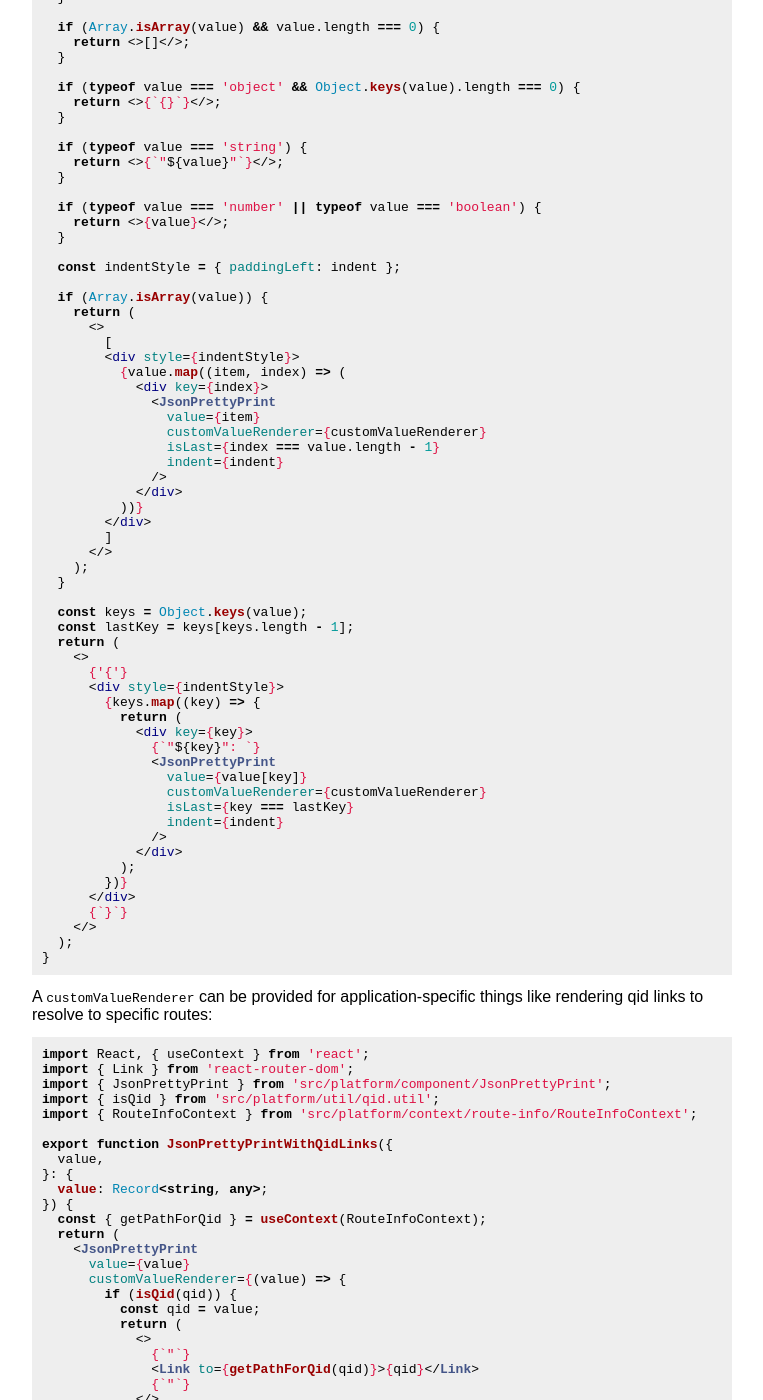
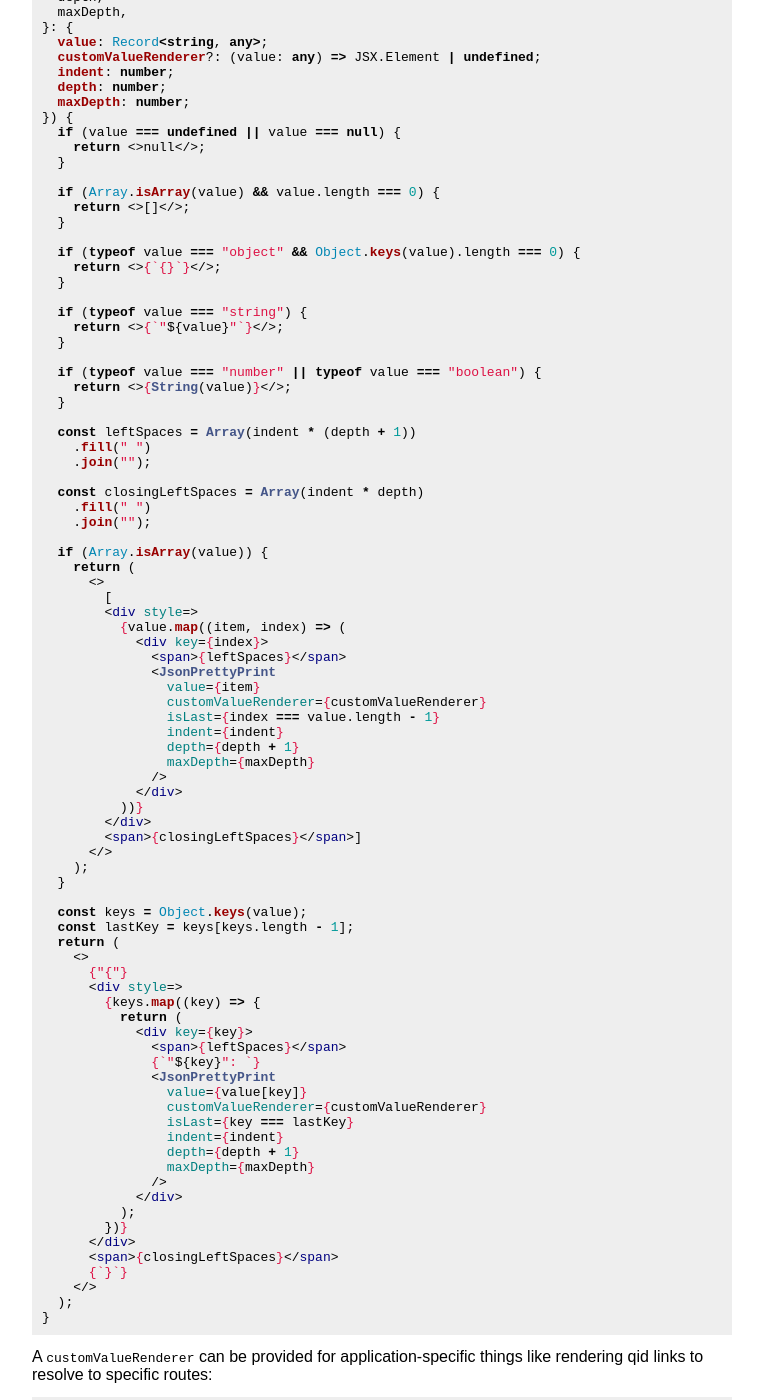
Before and after one commit to maxh/maxheinritz.com, a Jekyll site: the page built from _notes/react-json-pretty-print.md, in a window 1280 px wide and 1400 px high, scrolled down 1738 px. Shown: the whole window, without its empty margins (108-871 px from the left). Built offline with Jekyll 4.4.1, drawn with Linux system fonts in a browser that asks for light colours; some of the changed text lies outside the part shown.

Commit message:
pretty print

````diff
--- a/_notes/react-json-pretty-print.md
+++ b/_notes/react-json-pretty-print.md
@@ -57,20 +57,25 @@ This works great, except that the qid values are not links. I like to be able to
 This led me to develop a more idiomatic React JSON pretty printer with some fun recursion.
 
 ```tsx
-import React from 'react';
-
 export function JsonPrettyPrint({
   value,
   customValueRenderer,
-  indent = '1em',
+  indent = 2,
   isLast = true,
+  depth = 0,
+  maxDepth = 10,
 }: {
   value: Record<string, any>;
   customValueRenderer?: (value: any) => JSX.Element | undefined;
-  indent?: string;
+  indent?: number;
   isLast?: boolean;
+  depth?: number;
+  maxDepth?: number;
 }) {
-  const maybeTrailingComma = isLast ? '' : ',';
+  if (depth > maxDepth) {
+    return <span>{"..."}</span>;
+  }
+  const maybeTrailingComma = isLast ? "" : ",";
 
   if (customValueRenderer) {
     const renderedValue = customValueRenderer(value);
@@ -90,6 +95,8 @@ export function JsonPrettyPrint({
         value={value}
         customValueRenderer={customValueRenderer}
         indent={indent}
+        depth={depth}
+        maxDepth={maxDepth}
       />
       {maybeTrailingComma}
     </>
@@ -99,11 +106,15 @@ export function JsonPrettyPrint({
 function JsonPrettyPrintValue({
   value,
   customValueRenderer,
-  indent = '1em',
+  indent,
+  depth,
+  maxDepth,
 }: {
   value: Record<string, any>;
   customValueRenderer?: (value: any) => JSX.Element | undefined;
-  indent: string;
+  indent: number;
+  depth: number;
+  maxDepth: number;
 }) {
   if (value === undefined || value === null) {
     return <>null</>;
@@ -113,37 +124,46 @@ function JsonPrettyPrintValue({
     return <>[]</>;
   }
 
-  if (typeof value === 'object' && Object.keys(value).length === 0) {
+  if (typeof value === "object" && Object.keys(value).length === 0) {
     return <>{`{}`}</>;
   }
 
-  if (typeof value === 'string') {
+  if (typeof value === "string") {
     return <>{`"${value}"`}</>;
   }
 
-  if (typeof value === 'number' || typeof value === 'boolean') {
-    return <>{value}</>;
+  if (typeof value === "number" || typeof value === "boolean") {
+    return <>{String(value)}</>;
   }
 
-  const indentStyle = { paddingLeft: indent };
+  const leftSpaces = Array(indent * (depth + 1))
+    .fill(" ")
+    .join("");
+
+  const closingLeftSpaces = Array(indent * depth)
+    .fill(" ")
+    .join("");
 
   if (Array.isArray(value)) {
     return (
       <>
         [
-        <div style={indentStyle}>
+        <div style={{ whiteSpace: "pre-wrap" }}>
           {value.map((item, index) => (
             <div key={index}>
+              <span>{leftSpaces}</span>
               <JsonPrettyPrint
                 value={item}
                 customValueRenderer={customValueRenderer}
                 isLast={index === value.length - 1}
                 indent={indent}
+                depth={depth + 1}
+                maxDepth={maxDepth}
               />
             </div>
           ))}
         </div>
-        ]
+        <span>{closingLeftSpaces}</span>]
       </>
     );
   }
@@ -152,22 +172,26 @@ function JsonPrettyPrintValue({
   const lastKey = keys[keys.length - 1];
   return (
     <>
-      {'{'}
-      <div style={indentStyle}>
+      {"{"}
+      <div style={{ whiteSpace: "pre-wrap" }}>
         {keys.map((key) => {
           return (
             <div key={key}>
+              <span>{leftSpaces}</span>
               {`"${key}": `}
               <JsonPrettyPrint
                 value={value[key]}
                 customValueRenderer={customValueRenderer}
                 isLast={key === lastKey}
                 indent={indent}
+                depth={depth + 1}
+                maxDepth={maxDepth}
               />
             </div>
           );
         })}
       </div>
+      <span>{closingLeftSpaces}</span>
       {`}`}
     </>
   );
@@ -177,11 +201,11 @@ function JsonPrettyPrintValue({
 A `customValueRenderer` can be provided for application-specific things like rendering qid links to resolve to specific routes:
 
 ```tsx
-import React, { useContext } from 'react';
-import { Link } from 'react-router-dom';
-import { JsonPrettyPrint } from 'src/platform/component/JsonPrettyPrint';
-import { isQid } from 'src/platform/util/qid.util';
-import { RouteInfoContext } from 'src/platform/context/route-info/RouteInfoContext';
+import React, { useContext } from "react";
+import { Link } from "react-router-dom";
+import { JsonPrettyPrint } from "src/platform/component/JsonPrettyPrint";
+import { isQid } from "src/platform/util/qid.util";
+import { RouteInfoContext } from "src/platform/context/route-info/RouteInfoContext";
 
 export function JsonPrettyPrintWithQidLinks({
   value,
````
